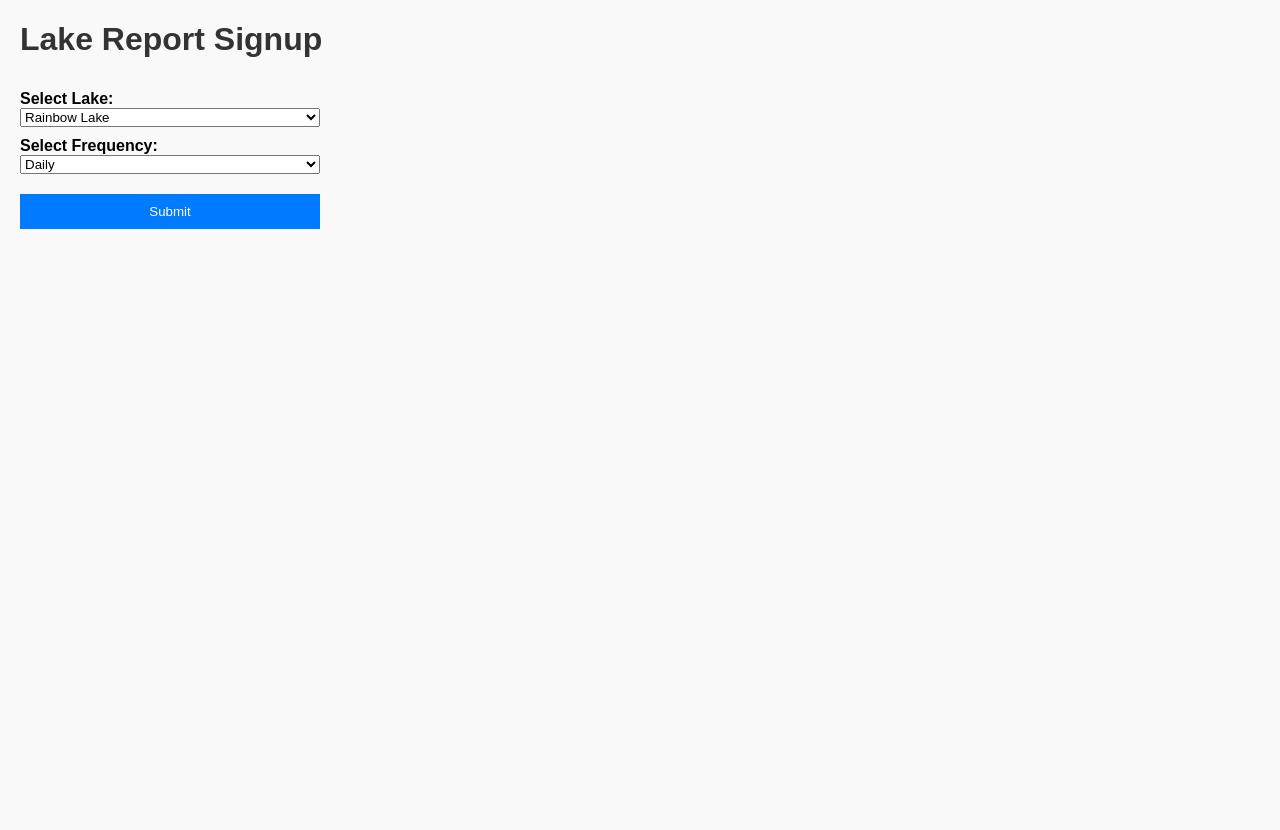
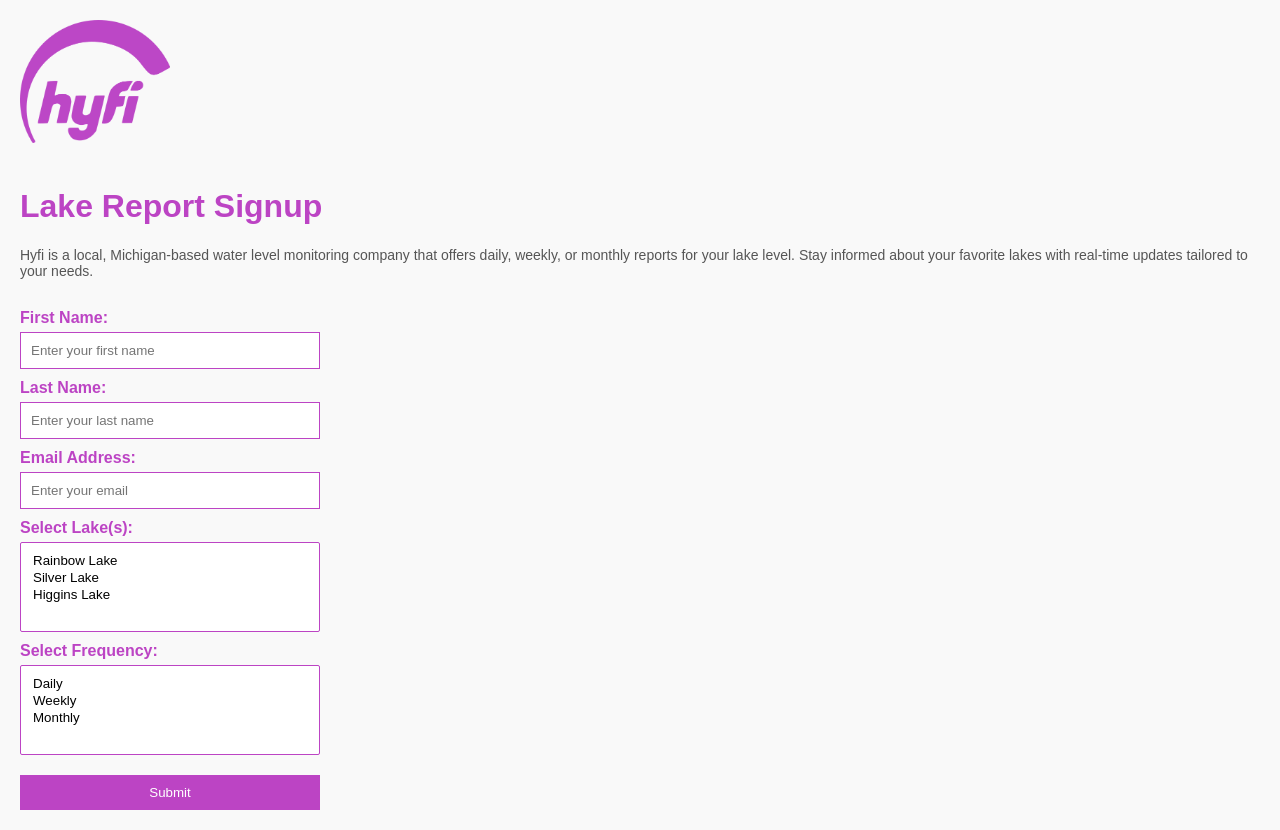
Before and after one commit to ar-hyfi/automatic_lake_reports_frontend, a plain HTML site: page index.html in a window 1280 px wide. Before the commit the page ends 800 px from the top, so only its background shows below. Drawn offline with Linux system fonts and the light colour scheme; a web font is replaced by a local one.

Commit message:
update format

```diff
--- a/index.html
+++ b/index.html
@@ -7,19 +7,43 @@
     <link rel="stylesheet" href="style.css">
 </head>
 <body>
+    <header>
+        <img src="images/logo.png" alt="Hyfi Logo" class="logo">
+    </header>
+
     <h1>Lake Report Signup</h1>
+    <p class="explainer">
+        Hyfi is a local, Michigan-based water level monitoring company that offers daily, weekly, or monthly reports for your lake level.
+        Stay informed about your favorite lakes with real-time updates tailored to your needs.
+    </p>
+
     <form id="lake-form">
-        <label for="lake">Select Lake:</label>
-        <select id="lake" name="lake">
+        <!-- First Name -->
+        <label for="firstName">First Name:</label>
+        <input type="text" id="firstName" name="firstName" placeholder="Enter your first name" required>
+
+        <!-- Last Name -->
+        <label for="lastName">Last Name:</label>
+        <input type="text" id="lastName" name="lastName" placeholder="Enter your last name" required>
+
+        <!-- Email -->
+        <label for="email">Email Address:</label>
+        <input type="email" id="email" name="email" placeholder="Enter your email" required>
+
+        <!-- Select Lake -->
+        <label for="lake">Select Lake(s):</label>
+        <select id="lake" name="lake" multiple required>
             <option value="rainbow">Rainbow Lake</option>
             <option value="silver">Silver Lake</option>
             <option value="higgins">Higgins Lake</option>
         </select>
 
+        <!-- Select Frequency -->
         <label for="frequency">Select Frequency:</label>
-        <select id="frequency" name="frequency">
+        <select id="frequency" name="frequency" multiple required>
             <option value="daily">Daily</option>
             <option value="weekly">Weekly</option>
+            <option value="monthly">Monthly</option>
         </select>
 
         <button type="submit">Submit</button>
--- a/script.js
+++ b/script.js
@@ -1,8 +1,17 @@
 document.getElementById('lake-form').addEventListener('submit', function (e) {
     e.preventDefault();
 
-    const lake = document.getElementById('lake').value;
-    const frequency = document.getElementById('frequency').value;
+    const firstName = document.getElementById('firstName').value;
+    const lastName = document.getElementById('lastName').value;
+    const email = document.getElementById('email').value;
+    const lake = Array.from(document.getElementById('lake').selectedOptions).map(option => option.value);
+    const frequency = Array.from(document.getElementById('frequency').selectedOptions).map(option => option.value);
+
+    // Validate email
+    if (!validateEmail(email)) {
+        alert('Please enter a valid email address.');
+        return;
+    }
 
     // Example POST request to Google Apps Script
     const url = "YOUR_GOOGLE_APPS_SCRIPT_URL";  // Replace with your Google Apps Script Web App URL
@@ -14,6 +23,9 @@ document.getElementById('lake-form').addEventListener('submit', function (e) {
             "Content-Type": "application/json",
         },
         body: JSON.stringify({
+            firstName: firstName,
+            lastName: lastName,
+            email: email,
             lake: lake,
             frequency: frequency,
         }),
@@ -23,3 +35,8 @@ document.getElementById('lake-form').addEventListener('submit', function (e) {
         alert("Error: " + error);
     });
 });
+
+function validateEmail(email) {
+    const re = /^[^\s@]+@[^\s@]+\.[^\s@]+$/;
+    return re.test(String(email).toLowerCase());
+}
--- a/style.css
+++ b/style.css
@@ -1,12 +1,19 @@
+@import url('https://fonts.googleapis.com/css2?family=Avenir:wght@400;600&display=swap');
+
 body {
-    font-family: Arial, sans-serif;
+    font-family: 'Avenir', sans-serif;
     margin: 20px;
-    padding: 0;
     background-color: #f9f9f9;
 }
 
 h1 {
-    color: #333;
+    color: #bc44c4;
+}
+
+.explainer {
+    font-size: 14px;
+    color: #555;
+    margin-bottom: 20px;
 }
 
 form {
@@ -18,17 +25,30 @@ form {
 label {
     margin-top: 10px;
     font-weight: bold;
+    color: #bc44c4;
+}
+
+input, select {
+    padding: 10px;
+    margin-top: 5px;
+    border: 1px solid #bc44c4;
 }
 
 button {
     margin-top: 20px;
     padding: 10px;
-    background-color: #007BFF;
+    background-color: #bc44c4;
     color: white;
     border: none;
     cursor: pointer;
 }
 
 button:hover {
-    background-color: #0056b3;
+    background-color: #9a3aa5;
 }
+
+.logo {
+    width: 150px;
+    height: auto;
+    margin-bottom: 20px;
+}
```
Also changed, not shown: images/logo.png (added).
